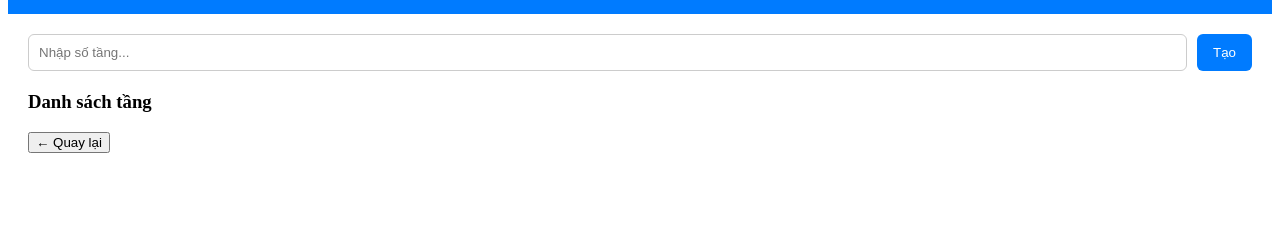
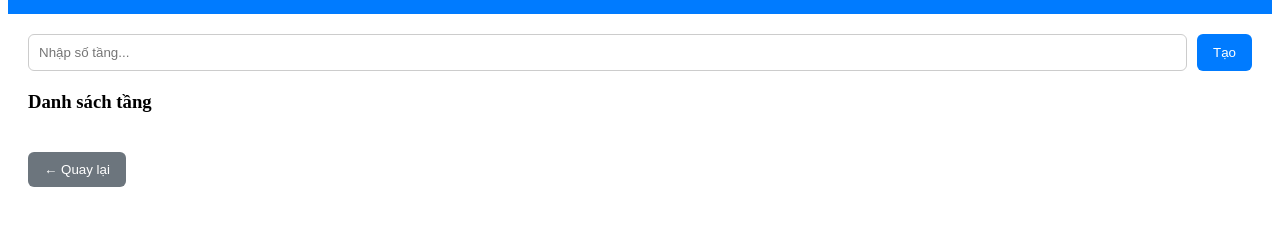
Before and after one commit to nhatrohanoi/nhacuagkhanh, a plain HTML site: page tang.html in a window 1280 px wide. Shown: the part 91-316 px from the top of the page. Drawn offline with Linux system fonts and the light colour scheme.

Commit message:
Update styles.css

```diff
--- a/styles.css
+++ b/styles.css
@@ -121,3 +121,17 @@ button:hover {
 .list-item button:hover {
     background: #1e7e33;
 }
+
+.back-btn {
+    margin-top: 20px;
+    padding: 10px 16px;
+    background: #6c757d;
+    border: none;
+    border-radius: 6px;
+    color: white;
+    cursor: pointer;
+}
+
+.back-btn:hover {
+    background: #555;
+}
```
